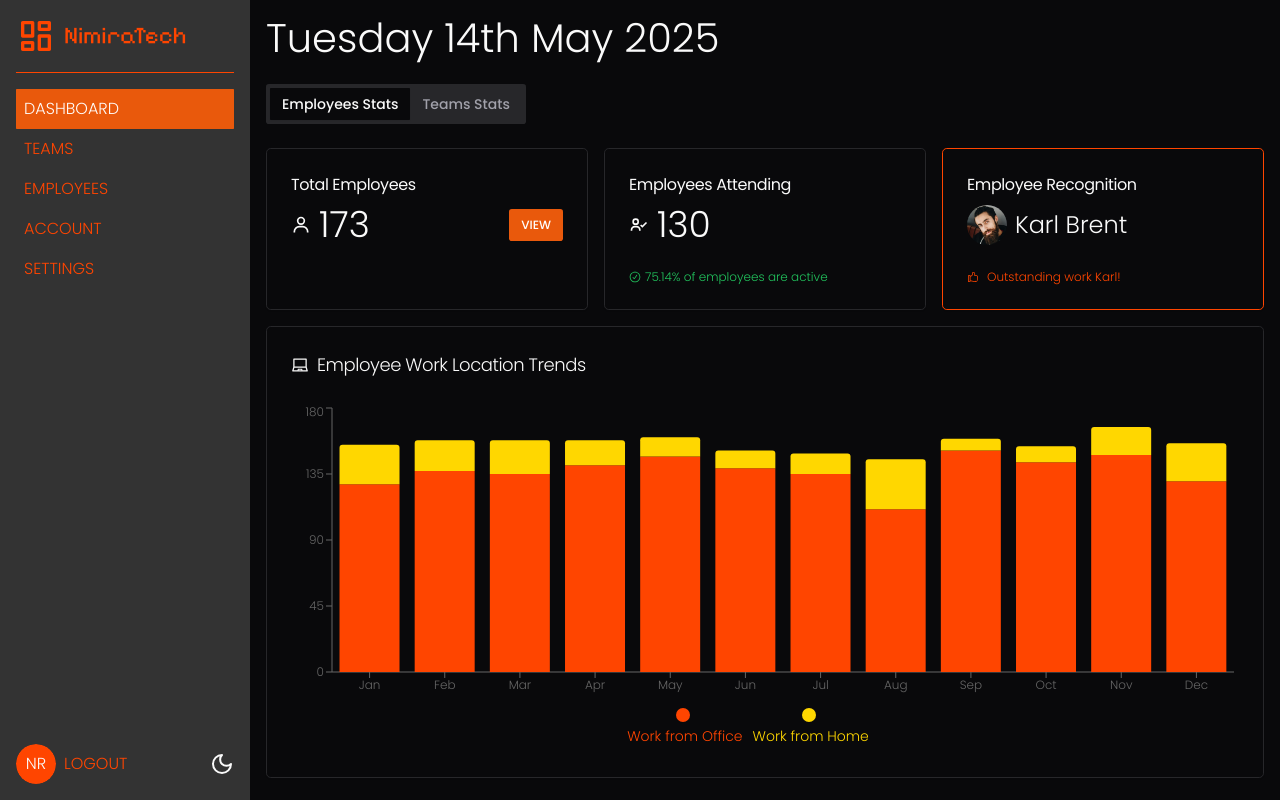
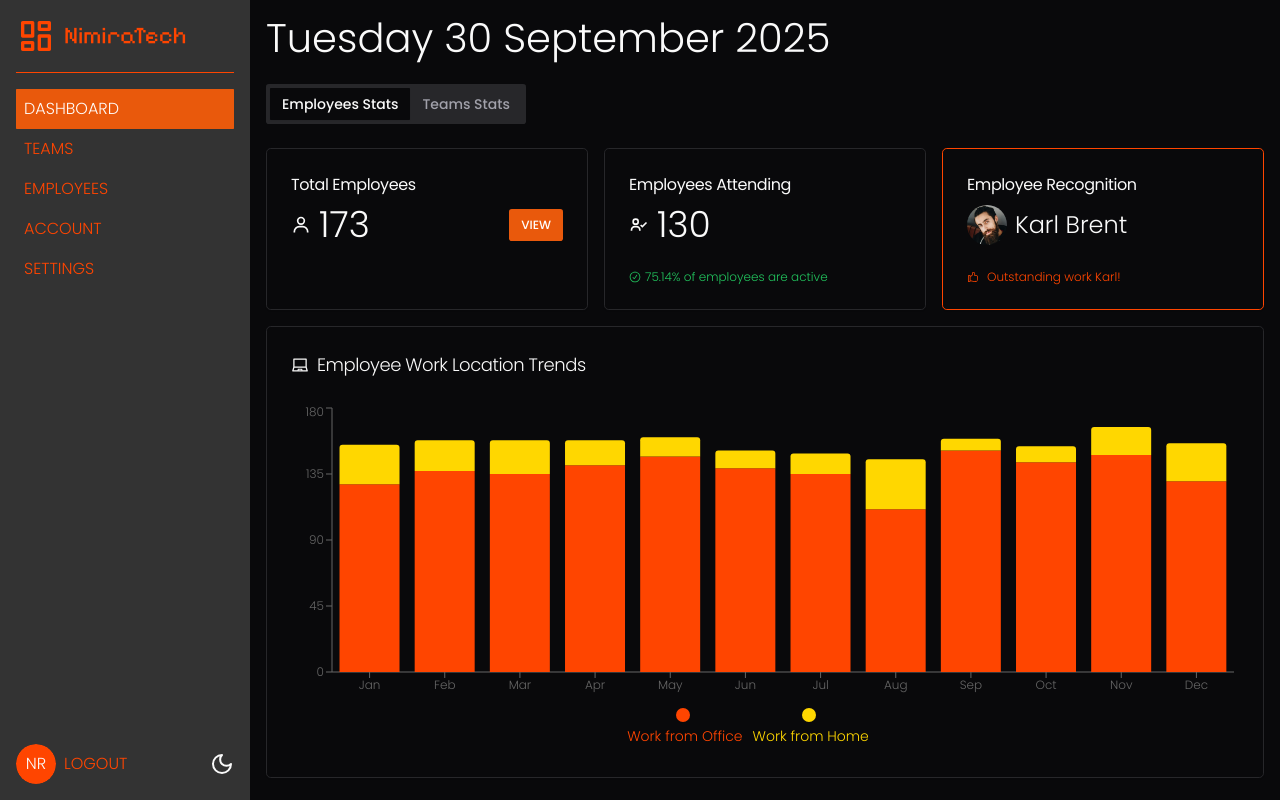
Before and after one commit to Nimira43/NT-Dashboard, a Next.js app: page /dashboard in a window 1280 px wide. Built offline with nearby package versions, Linux system fonts and the light colour scheme.

Commit message:
Replaced hard-coded date with formattedDate.

```diff
--- a/app/dashboard/layout.tsx
+++ b/app/dashboard/layout.tsx
@@ -48,7 +48,7 @@ export default function DashboardLayout({
       )}
 
       <div className='overflow-auto py-2 px-4'>
-        <h1 className='pb-4'>Tuesday 14th May 2025</h1>
+        <h1 className='pb-4'>{formattedDate}</h1>
         {children}
       </div>
     </div>
```
